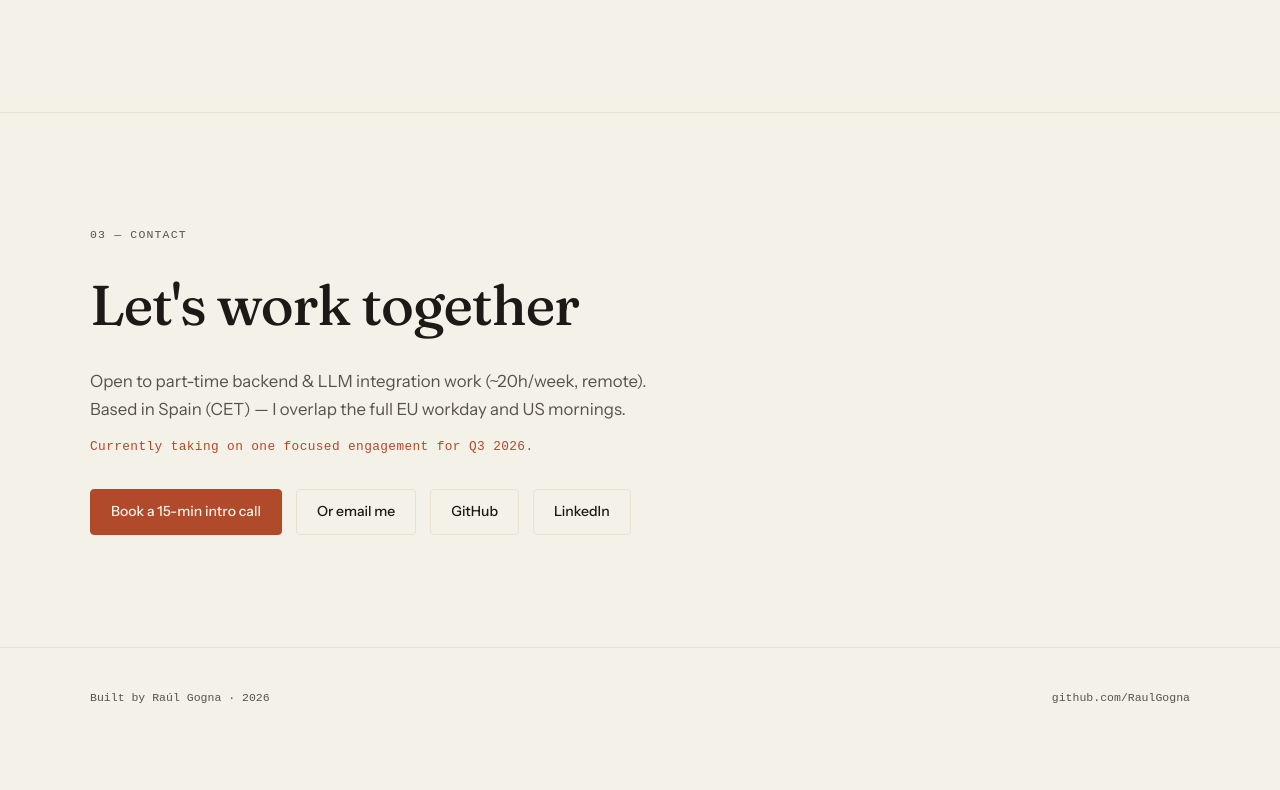
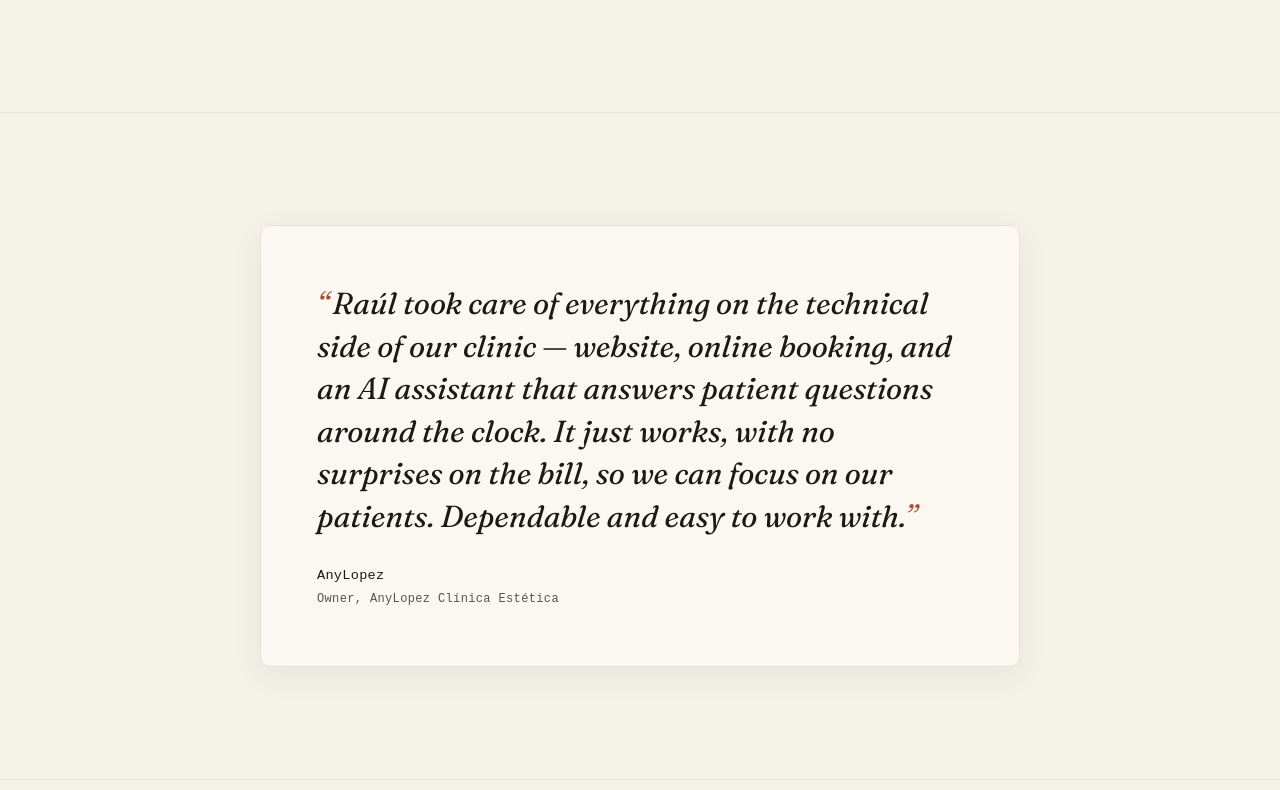
Before and after one commit to RaulGogna/raulgogna.github.io, a React (Vite) app: page / in a window 1280 px wide. Shown: the part 2870-3660 px from the top of the page. Before the commit the page ends 3617 px from the top, so only its background shows below. Built offline with nearby package versions, Linux system fonts and the light colour scheme; a web font is replaced by a local one.

Commit message:
feat(testimonial): cita aprobada del cliente AnyLopez

```diff
--- a/src/App.tsx
+++ b/src/App.tsx
@@ -5,6 +5,7 @@ import Header from './components/Header'
 import Hero from './components/Hero'
 import Work from './components/Work'
 import About from './components/About'
+import Testimonial from './components/Testimonial'
 import Contact from './components/Contact'
 import Scene3D from './components/Scene3D'
 
@@ -68,6 +69,7 @@ export default function App() {
           <Hero />
           <Work />
           <About />
+          <Testimonial />
           <Contact />
         </main>
         <footer className="footer">
--- /dev/null
+++ b/src/components/Testimonial.tsx
@@ -0,0 +1,21 @@
+import { useT } from '../i18n'
+
+export default function Testimonial() {
+  const t = useT()
+
+  return (
+    <section className="section">
+      <div className="container">
+        <figure className="testimonial" data-reveal>
+          <blockquote className="testimonial__quote">
+            {t.testimonial.quote}
+          </blockquote>
+          <figcaption className="testimonial__cite">
+            <span className="testimonial__author">{t.testimonial.author}</span>
+            <span className="testimonial__role">{t.testimonial.role}</span>
+          </figcaption>
+        </figure>
+      </div>
+    </section>
+  )
+}
--- a/src/i18n.tsx
+++ b/src/i18n.tsx
@@ -44,6 +44,11 @@ type Dict = {
     bio: string
     skillsLabel: string
     skills: { backend: SkillGroup; ai: SkillGroup; cloud: SkillGroup }
+  }
+  testimonial: {
+    quote: string
+    author: string
+    role: string
   }
   contact: {
     sectionLabel: string
@@ -139,6 +144,12 @@ const en: Dict = {
       },
     },
   },
+  testimonial: {
+    quote:
+      'Raúl took care of everything on the technical side of our clinic — website, online booking, and an AI assistant that answers patient questions around the clock. It just works, with no surprises on the bill, so we can focus on our patients. Dependable and easy to work with.',
+    author: 'AnyLopez',
+    role: 'Owner, AnyLopez Clínica Estética',
+  },
   contact: {
     sectionLabel: '03 — Contact',
     title: "Let's work together",
@@ -233,6 +244,12 @@ const es: Dict = {
       },
     },
   },
+  testimonial: {
+    quote:
+      'Raúl se encargó de toda la parte técnica de la clínica —web, reservas online y un asistente de IA que responde a los pacientes a cualquier hora—. Funciona solo, sin sustos en la factura, y así podemos centrarnos en nuestros pacientes. De fiar y fácil trabajar con él.',
+    author: 'AnyLopez',
+    role: 'Propietario, AnyLopez Clínica Estética',
+  },
   contact: {
     sectionLabel: '03 — Contacto',
     title: 'Trabajemos juntos',
--- a/src/styles.css
+++ b/src/styles.css
@@ -530,6 +530,51 @@ a {
   }
 }
 
+/* ─── Testimonial ────────────────────────────────── */
+.testimonial {
+  max-width: 760px;
+  margin: 0 auto;
+  background: var(--col-card);
+  border: 1px solid var(--col-crema);
+  border-radius: 10px;
+  padding: clamp(2rem, 5vw, 3.5rem);
+  box-shadow: 0 8px 32px rgba(27, 26, 23, 0.06);
+}
+.testimonial__quote {
+  font-family: var(--font-display);
+  font-size: clamp(1.35rem, 3vw, 1.9rem);
+  font-weight: 480;
+  font-style: italic;
+  line-height: 1.4;
+  color: var(--col-ink);
+  margin: 0;
+}
+.testimonial__quote::before {
+  content: '“';
+  color: var(--col-terracota);
+  margin-right: 0.1em;
+}
+.testimonial__quote::after { content: '”'; color: var(--col-terracota); }
+.testimonial__cite {
+  display: flex;
+  flex-direction: column;
+  gap: 0.15rem;
+  margin-top: 1.75rem;
+}
+.testimonial__author {
+  font-family: var(--font-mono);
+  font-size: 0.85rem;
+  font-weight: 500;
+  letter-spacing: 0.02em;
+  color: var(--col-ink);
+}
+.testimonial__role {
+  font-family: var(--font-mono);
+  font-size: 0.75rem;
+  letter-spacing: 0.03em;
+  color: var(--col-piedra);
+}
+
 /* ─── Contact ────────────────────────────────────── */
 .contact__inner {
   display: flex;
```
Also changed, not shown: scripts/verify-testimonial.mjs (added, +25 -0 lines).
